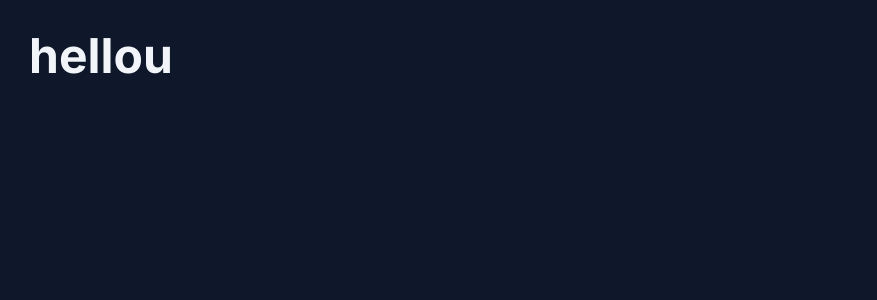
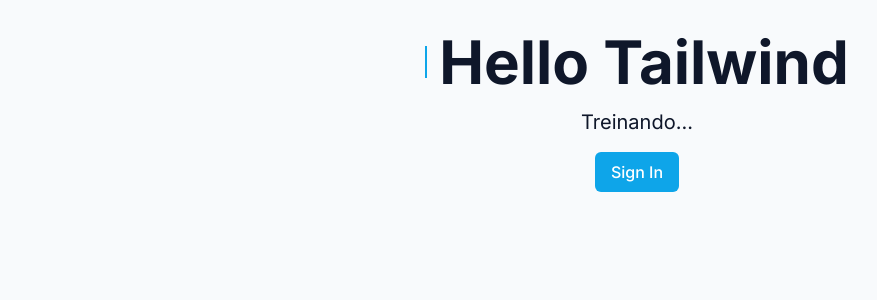
Before and after one commit to larads/ignite-tailwind, a Next.js app: page / in a window 1280 px wide. Shown: the top 300 px of the page, without its empty margins (3-880 px from the left). Built offline with nearby package versions, Linux system fonts and the light colour scheme.

Commit message:
🦄refactor : Tailwind Fundamentals

```diff
--- a/src/app/page.tsx
+++ b/src/app/page.tsx
@@ -2,8 +2,16 @@
 
 export default function Home() {
   return (
-    <div className="p-8 bg-slate-900 text-slate-100 h-screen">
-      <h1 className="font-bold text-5xl">hellou</h1>
+    <div className="p-8 bg-slate-50 text-slate-900 dark:bg-slate-900 dark:text-slate-100 h-screen flex flex-col items-center text-center">
+      <div className="max-w-app">
+        <h1 className="font-bold text-3xl sm:text-5xl lg:text-6xl flex items-center gap-3 before:w-0.5 before:h-8 before:bg-sky-500 before:flex">
+          Hello Tailwind
+        </h1>
+        <p className="mt-4 dark:text-slate-400 text-xl">Treinando...</p>
+        <button className="bg-sky-500 dark:bg-sky-400 dark:text-sky-950 text-white px-4 py-2 rounded-md font-medium mt-4 enabled:hover:bg-sky-600 disabled:opacity-60 disabled:cursor-not-allowed">
+          Sign In
+        </button>
+      </div>
     </div>
   );
 }
--- a/tailwind.config.ts
+++ b/tailwind.config.ts
@@ -6,6 +6,9 @@
   ],
   theme: {
     extend: {
+      maxWidth: {
+        app: '700px'
+      },
       colors: {
         mari: '#8257e6'
       }
```
